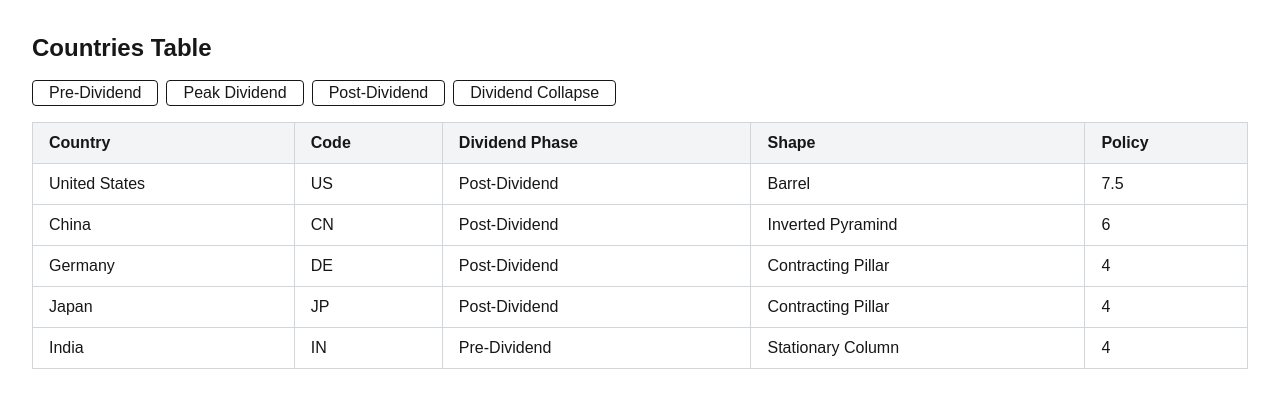
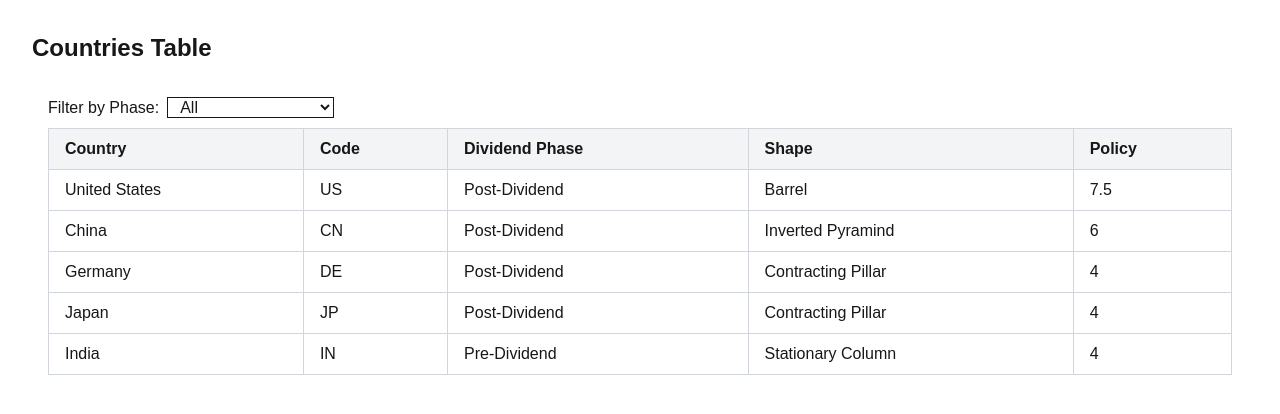
Before and after one commit to jamesonashile/macro-demographics, a Next.js app: page /countries in a window 1280 px wide. Shown: the top 414 px of the page. Built offline with nearby package versions, Linux system fonts and the light colour scheme.

Commit message:
chore: replace state in country table and world map with zustand

```diff
--- a/components/CountryTable.tsx
+++ b/components/CountryTable.tsx
@@ -1,6 +1,5 @@
 "use client";
 
-import { useState } from "react";
 import { countries } from "@/lib/countries-data";
 import { useCountryStore } from "@/store/useCountryStore";
 
@@ -21,7 +20,7 @@
 
   return (
     <>
-      <div className="mb-4 flex flex-wrap gap-2">
+      {/* <div className="mb-4 flex flex-wrap gap-2">
         {dividend.map((phase) => (
           <button
             key={phase}
@@ -35,9 +34,24 @@
             {phase}
           </button>
         ))}
-      </div>
+      </div> */}
+<div className="p-4">
+      <label className="block mb-2">
+        Filter by Phase:
+        <select
+        className="ml-2 border px-2 py1"
+        value={selectedPhase || ""}
+        onChange={(e)=> setSelectedPhase(e.target.value || null)}
+        >
+          <option>All</option>
+          <option>Pre-Dividend</option>
+          <option>Peak Dividend</option>
+          <option>Post-Dividend</option>
+          <option>Dividend Collapse</option>
+        </select>
+      </label>
 
-      <div className="overflow-x-auto">
+
         <table className="min-w-full border-collapse border border-gray-300">
           <thead>
             <tr className="bg-gray-100">
--- a/components/WorldMap.tsx
+++ b/components/WorldMap.tsx
@@ -1,12 +1,10 @@
 "use client"
 
-import CountryHoverCard from "@/components/CountryHoverCard";
 import { useState } from "react";
 import { countries } from "@/lib/countries-data";
+import { useCountryStore } from "@/store/useCountryStore";
+import CountryHoverCard from "@/components/CountryHoverCard";
 import CountryPanelModal from "./CountryPanelModal";
-import { useCountryStore } from "@/store/useCountryStore";
-
-
 
 
 type HoverCardProps = {
@@ -18,17 +16,19 @@
 };
 
 export default function WorldMap() {
-  const [hovered, setHovered] = useState<null | HoverCardProps>(null);
-  const {activeCountry, setActiveCountry} = useCountryStore()
+  const [hovered, setHovered] = useState<HoverCardProps | null>(null);
+  const {selectedPhase, activeCountry, setActiveCountry} = useCountryStore()
+
+  const visibleCountries = selectedPhase ? countries.filter((c)=> c.dividendPhase === selectedPhase) : countries
 
   return (
-    <>
+
     <svg
       viewBox="0 0 800 400"
       xmlns="http://www.w3.org/2000/svg"
       className="w-full h-[400px] bg-slate-100"
     >
-      {countries.map((country, index) => {
+      {visibleCountries.map((country, index) => {
         const cx = 100 + index * 100;
         const cy = 200;
         return (
@@ -49,27 +49,14 @@
               })
             }
             onMouseLeave={() => setHovered(null)}
-          >
-            <title>{country.name}</title>
-          </circle>
+          />
+
         );
       })}
 
 
-      {hovered && (
+      {hovered &&  <CountryHoverCard {...hovered}/>}
 
-        <CountryHoverCard
-          x={hovered.x}
-          y={hovered.y}
-          name={hovered.name}
-          phase={hovered.phase}
-          policyScore={hovered.policyScore}
-        />
-      )}
-
-
-
-    </svg>
         {activeCountry && (
             <CountryPanelModal
                 open={!!activeCountry}
@@ -81,6 +68,6 @@
                 policyScore={activeCountry.policyScore}
             />
           )}
-</>
-  );
+</svg>
+  )
 }
```
